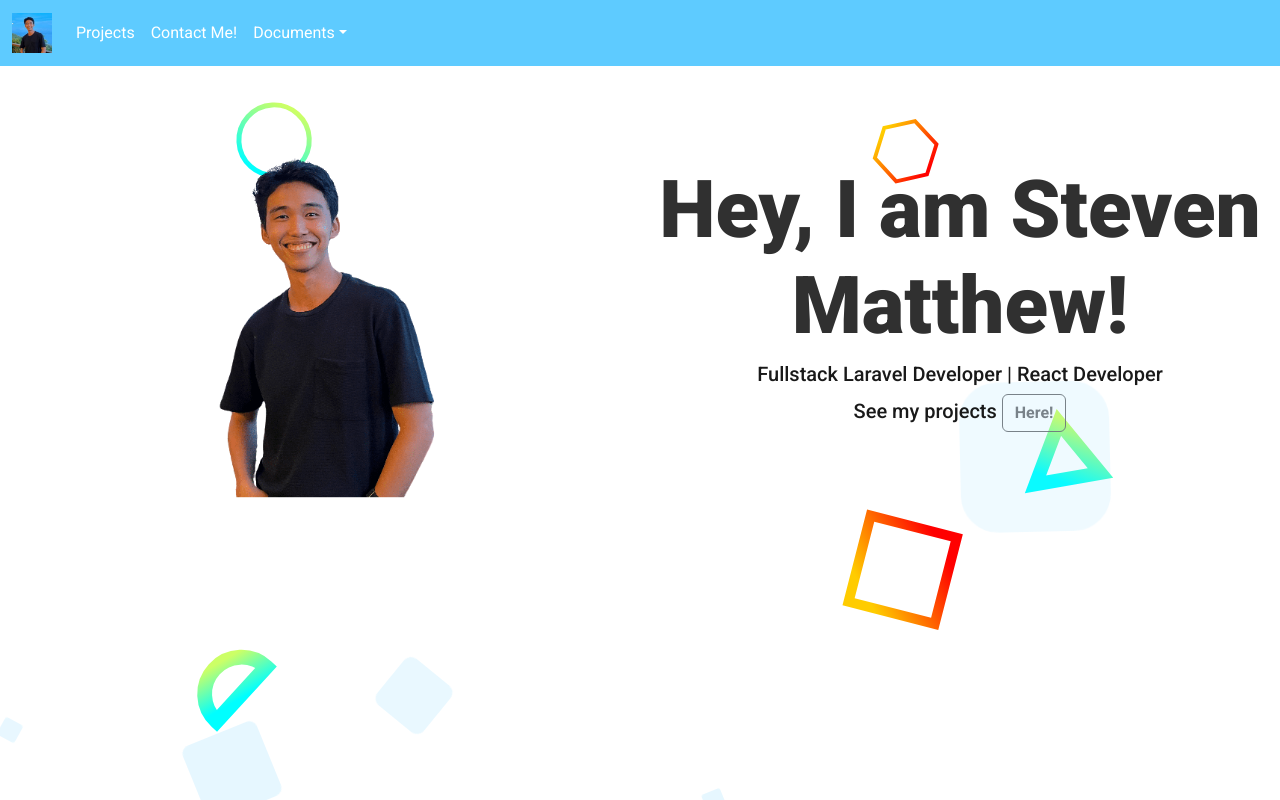
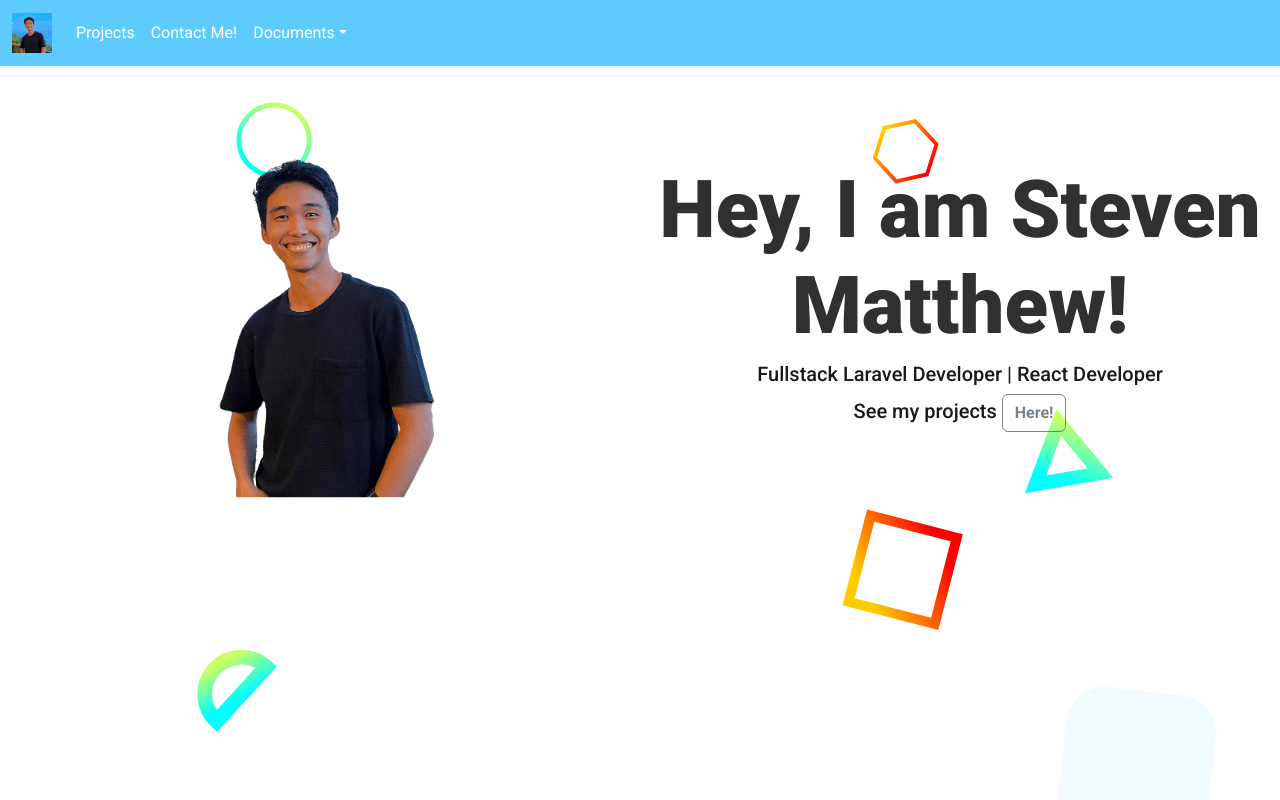
Before and after one commit to 7Matthew/steven-portfolio-052623, a React (Create React App) app: page / in a window 1280 px wide. Shown: the top 800 px of the page. Built offline with nearby package versions, Linux system fonts and the light colour scheme.

Commit message:
updated css

```diff
--- a/src/assets/css/style.css
+++ b/src/assets/css/style.css
@@ -43,9 +43,9 @@ body {
   position: absolute;
   background-color: transparent;
   top:10%;
-  right: calc(100% * .1);
+  right: calc(100% * .02);
   width: 100%;
-  height:100%;
+  height:140%;
   overflow: hidden;
 }
 
```
